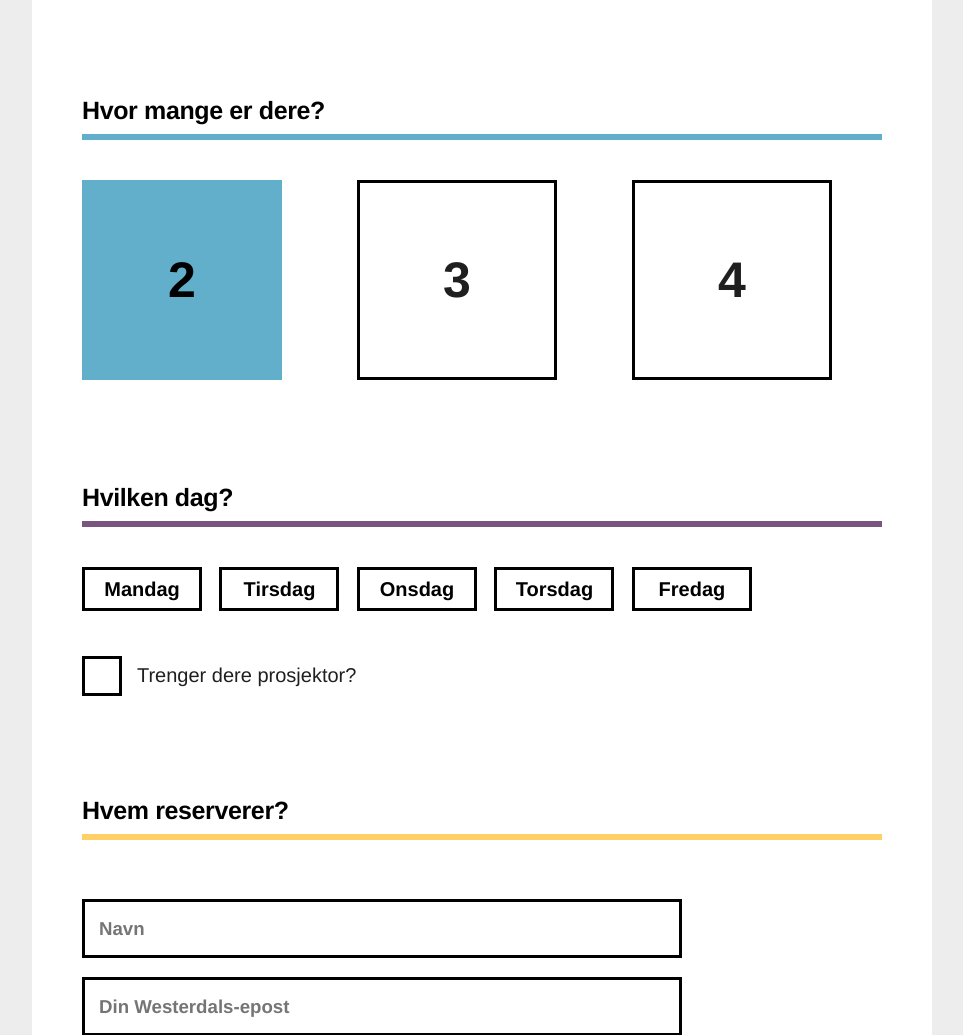
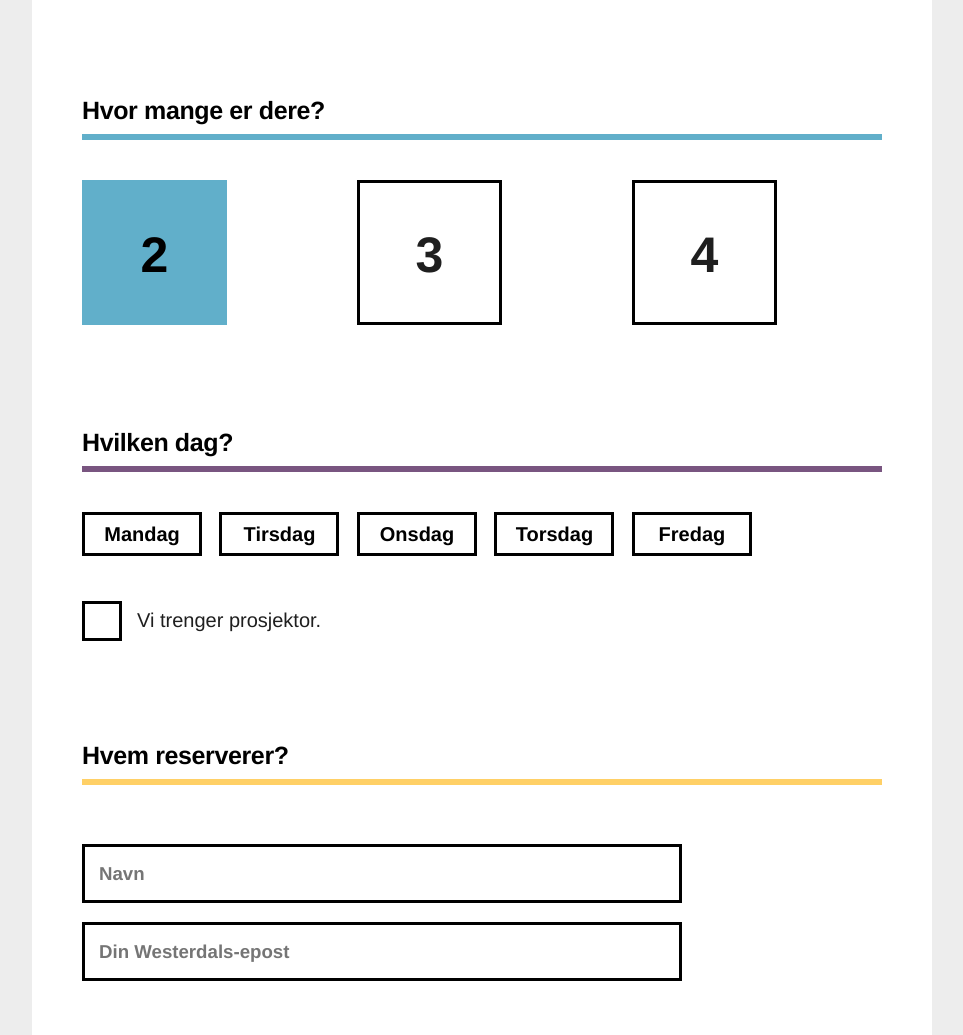
Before and after one commit to Gruppe11PJ2100/Eksamen2015, a PHP site: page /index.html in a window 1280 px wide, after a click on "Hurtigreservasjon". Shown: the part 435-1470 px from the top of the page, without its empty margins (158-1121 px from the left). Run offline with PHP 8.4, Linux system fonts and the light colour scheme.

Commit message:
Mindre ikoner

```diff
--- a/css/style.css
+++ b/css/style.css
@@ -167,11 +167,11 @@
 			.member-label {
 				text-align: center;
     			display: inline-block;
-    			height: 4em;
-    			width: 4em;
+    			height: 2.9em;
+    			width: 2.9em;
     			font-size: 50px;
     			font-weight: 700;
-    			padding: 1.6em 0 0 0;
+    			padding: 1.1em 0 0 0;
 				border: 3px solid black;
 				-moz-transition:  color .2s ease-in-out, border-color .2s ease-in-out, background-color .2s ease-in-out;
 				-webkit-transition:  color .2s ease-in-out, border-color .2s ease-in-out, background-color .2s ease-in-out;
--- a/index.html
+++ b/index.html
@@ -127,7 +127,7 @@
 
         								</div>
 
-        									<span class ="projectorTekst">Trenger dere prosjektor?</span>
+        									<span class ="projectorTekst">Vi trenger prosjektor.</span>
 
 									</div>
 
```
